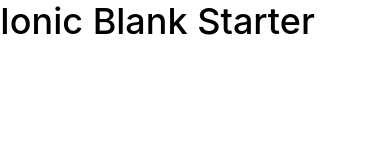
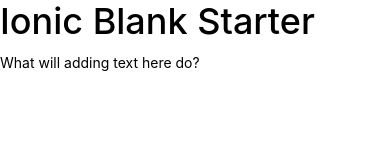
Before and after one commit to hlhull/todo, a website: page www/index.html in a window 390 px wide. Drawn offline with Linux system fonts and the light colour scheme; some packages are replaced by stand-ins of ours; files that its build step writes are made by us from their sources.

Commit message:
added text

```diff
--- a/www/index.html
+++ b/www/index.html
@@ -39,6 +39,7 @@
         <h1 class="title">Ionic Blank Starter</h1>
       </ion-header-bar>
       <ion-content>
+        <p>What will adding text here do?</p>
       </ion-content>
     </ion-pane>
   </body>
```
